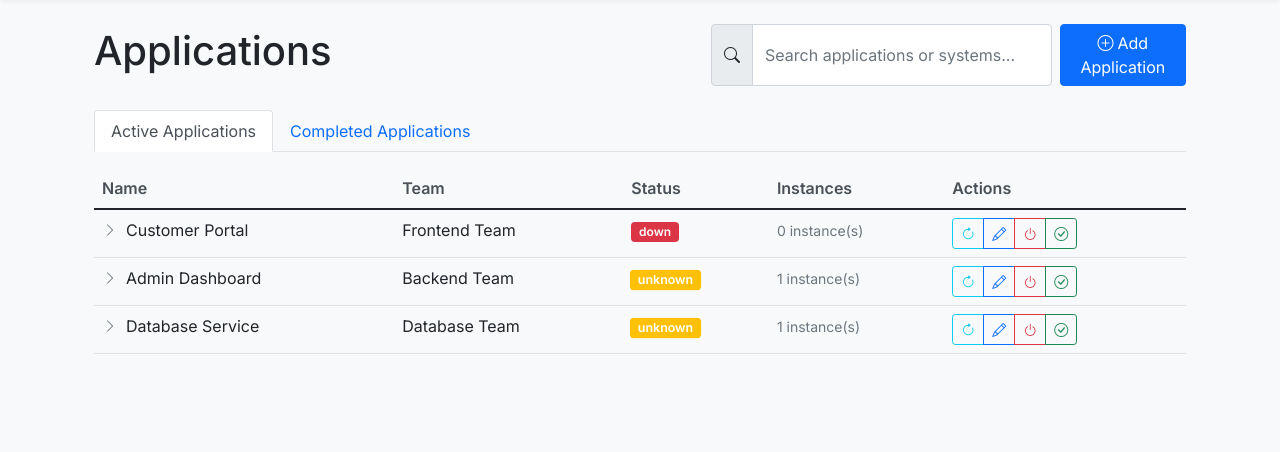
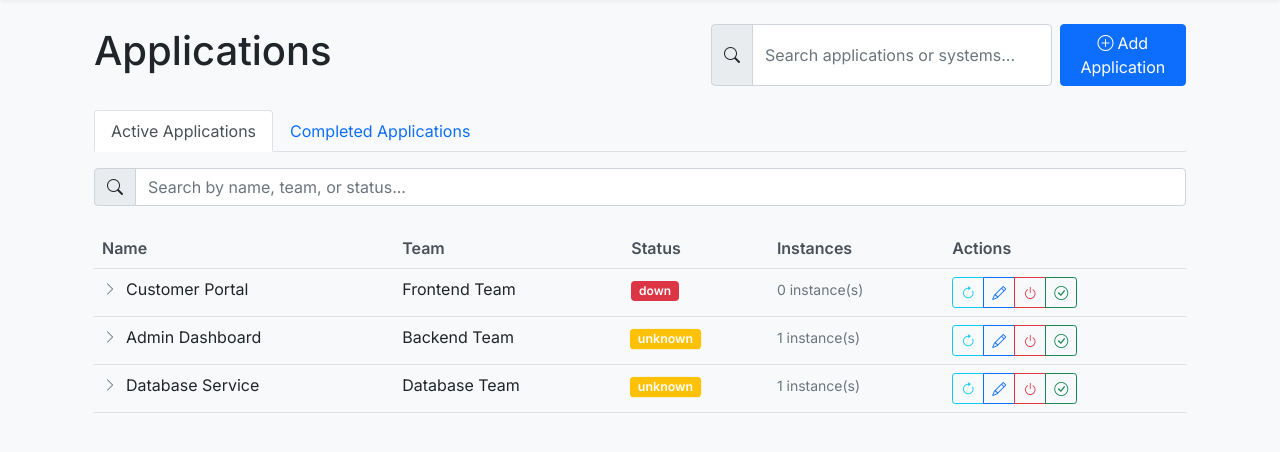
Before and after one commit to nirwo/DC-Mon, a Flask app: page / in a window 1280 px wide. Shown: the part 56-508 px from the top of the page. Run offline with Flask 3, Linux system fonts and the light colour scheme; data comes from the database, SQL or seed files in the repository; some libraries are stand-ins or nearby versions.

Commit message:
Added DataTables for better search and sorting

```diff
--- a/app/templates/applications.html
+++ b/app/templates/applications.html
@@ -1,4 +1,10 @@
 {% extends "base.html" %}
+
+{% block head %}
+    <link rel="stylesheet" type="text/css" href="https://cdn.datatables.net/1.11.5/css/dataTables.bootstrap5.min.css">
+    <script type="text/javascript" src="https://cdn.datatables.net/1.11.5/js/jquery.dataTables.min.js"></script>
+    <script type="text/javascript" src="https://cdn.datatables.net/1.11.5/js/dataTables.bootstrap5.min.js"></script>
+{% endblock %}
 
 {% block content %}
 <div class="container mt-4">
@@ -30,8 +36,12 @@
 
     <div class="tab-content" id="appTabsContent">
         <div class="tab-pane fade show active" id="active" role="tabpanel">
+            <div class="input-group mb-3">
+                <span class="input-group-text"><i class="bi bi-search"></i></span>
+                <input type="text" class="form-control" id="activeSearchInput" placeholder="Search by name, team, or status...">
+            </div>
             <div class="table-responsive">
-                <table class="table table-hover">
+                <table class="table table-hover" id="activeTable">
                     <thead>
                         <tr>
                             <th>Name</th>
@@ -138,8 +148,12 @@
         </div>
 
         <div class="tab-pane fade" id="completed" role="tabpanel">
+            <div class="input-group mb-3">
+                <span class="input-group-text"><i class="bi bi-search"></i></span>
+                <input type="text" class="form-control" id="completedSearchInput" placeholder="Search by name, team, or completion date...">
+            </div>
             <div class="table-responsive">
-                <table class="table table-hover">
+                <table class="table table-hover" id="completedTable">
                     <thead>
                         <tr>
                             <th>Name</th>
@@ -659,44 +673,37 @@ document.addEventListener('DOMContentLoaded', function() {
         return new bootstrap.Tooltip(tooltipTriggerEl)
     });
 
-    // Initialize search functionality
-    const searchInput = document.getElementById('searchInput');
-    searchInput.addEventListener('input', function(e) {
-        const searchTerm = e.target.value.toLowerCase();
-        const applications = document.querySelectorAll('tr[data-app-id]');
+    // Initialize DataTables with search
+    $('#activeTable').DataTable({
+        pageLength: 25,
+        order: [[0, 'asc']],
+        dom: '<"d-flex justify-content-between align-items-center mb-3"<"d-flex align-items-center"l><"d-flex align-items-center"f>>rtip',
+        language: {
+            search: "_INPUT_",
+            searchPlaceholder: "Search applications..."
+        }
+    });
 
-        applications.forEach(appRow => {
-            const appId = appRow.dataset.appId;
-            const instancesRow = document.querySelector(`.instances-row[data-parent-id="${appId}"]`);
-            const appName = appRow.querySelector('td:first-child').textContent.toLowerCase();
-            const teamName = appRow.querySelector('td:nth-child(2)').textContent.toLowerCase();
+    $('#completedTable').DataTable({
+        pageLength: 25,
+        order: [[2, 'desc']],  // Sort by completion date
+        dom: '<"d-flex justify-content-between align-items-center mb-3"<"d-flex align-items-center"l><"d-flex align-items-center"f>>rtip',
+        language: {
+            search: "_INPUT_",
+            searchPlaceholder: "Search completed applications..."
+        }
+    });
 
-            let show = false;
+    // Hide default DataTables search since we have our custom one
+    $('.dataTables_filter').hide();
 
-            // Search in app name and team
-            if (appName.includes(searchTerm) || teamName.includes(searchTerm)) {
-                show = true;
-            }
+    // Bind custom search inputs to DataTables search
+    $('#activeSearchInput').on('keyup', function() {
+        $('#activeTable').DataTable().search(this.value).draw();
+    });
 
-            // Search in instances if expanded
-            if (instancesRow) {
-                const instances = instancesRow.querySelectorAll('tr[data-instance-id]');
-                instances.forEach(instance => {
-                    const host = instance.querySelector('td:first-child').textContent.toLowerCase();
-                    if (host.includes(searchTerm)) {
-                        show = true;
-                    }
-                });
-            }
-
-            if (show) {
-                appRow.style.display = '';
-                if (instancesRow) instancesRow.style.display = '';
-            } else {
-                appRow.style.display = 'none';
-                if (instancesRow) instancesRow.style.display = 'none';
-            }
-        });
+    $('#completedSearchInput').on('keyup', function() {
+        $('#completedTable').DataTable().search(this.value).draw();
     });
 
     // Check status of visible instances every 30 seconds
```
